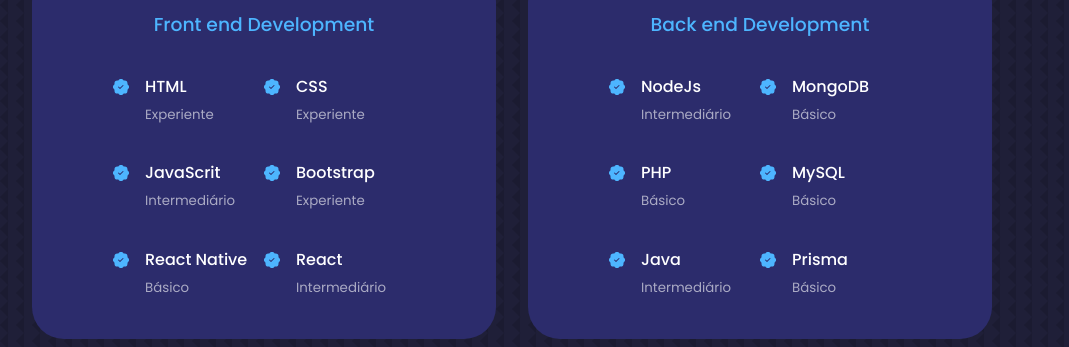
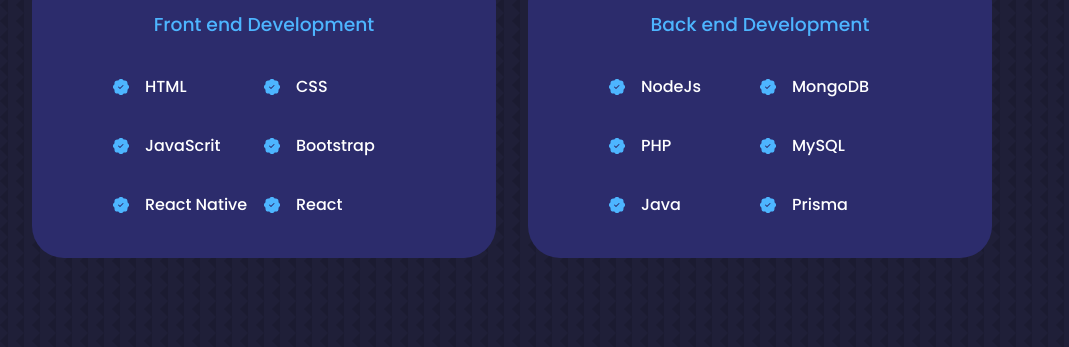
Before and after one commit to eduardovsousa/my-website, a React (Vite) app: page / in a window 1280 px wide. Shown: the part 2035-2382 px from the top of the page, without its empty margins (128-1197 px from the left). Built offline with nearby package versions, Linux system fonts and the light colour scheme.

Commit message:
remove small text in experience details

```diff
--- a/src/components/Experience/index.tsx
+++ b/src/components/Experience/index.tsx
@@ -16,42 +16,42 @@
                 <BsFillPatchCheckFill className='Icon'/>
                 <div className="">
                   <h4>HTML</h4>
-                  <small className='text-light'>Experiente</small>
+                  {/* <small className='text-light'>Experiente</small> */}
                 </div>
               </ExperienceDetails>
               <ExperienceDetails>
                 <BsFillPatchCheckFill className='Icon'/>
                 <div className="">
                   <h4>CSS</h4>
-                  <small className='text-light'>Experiente</small>
+                  {/* <small className='text-light'>Experiente</small> */}
                 </div>
               </ExperienceDetails>
               <ExperienceDetails>
                 <BsFillPatchCheckFill className='Icon'/>
                 <div className="">
                   <h4>JavaScrit</h4>
-                  <small className='text-light'>Intermediário</small>
+                  {/* <small className='text-light'>Intermediário</small> */}
                 </div>
               </ExperienceDetails>
               <ExperienceDetails>
                 <BsFillPatchCheckFill className='Icon'/>
                 <div className="">
                   <h4>Bootstrap</h4>
-                  <small className='text-light'>Experiente</small>
+                  {/* <small className='text-light'>Experiente</small> */}
                 </div>
               </ExperienceDetails>
               <ExperienceDetails>
                 <BsFillPatchCheckFill className='Icon'/>
                 <div className="">
                   <h4>React Native</h4>
-                  <small className='text-light'>Básico</small>
+                  {/* <small className='text-light'>Básico</small> */}
                 </div>
               </ExperienceDetails>
               <ExperienceDetails>
                 <BsFillPatchCheckFill className='Icon'/>
                 <div className="">
                   <h4>React</h4>
-                  <small className='text-light'>Intermediário</small>
+                  {/* <small className='text-light'>Intermediário</small> */}
                 </div>
               </ExperienceDetails>
             </ExperienceContent>
@@ -64,42 +64,42 @@
                 <BsFillPatchCheckFill className='Icon'/>
                 <div className="">
                   <h4>NodeJs</h4>
-                  <small className='text-light'>Intermediário</small>
+                  {/* <small className='text-light'>Intermediário</small> */}
                 </div>
               </ExperienceDetails>
               <ExperienceDetails>
                 <BsFillPatchCheckFill className='Icon'/>
                 <div className="">
                   <h4>MongoDB</h4>
-                  <small className='text-light'>Básico</small>
+                  {/* <small className='text-light'>Básico</small> */}
                 </div>
               </ExperienceDetails>
               <ExperienceDetails>
                 <BsFillPatchCheckFill className='Icon'/>
                 <div className="">
                   <h4>PHP</h4>
-                  <small className='text-light'>Básico</small>
+                  {/* <small className='text-light'>Básico</small> */}
                 </div>
               </ExperienceDetails>
               <ExperienceDetails>
                 <BsFillPatchCheckFill className='Icon'/>
                 <div className="">
                   <h4>MySQL</h4>
-                  <small className='text-light'>Básico</small>
+                  {/* <small className='text-light'>Básico</small> */}
                 </div>
               </ExperienceDetails>
               <ExperienceDetails>
                 <BsFillPatchCheckFill className='Icon'/>
                 <div className="">
                   <h4>Java</h4>
-                  <small className='text-light'>Intermediário</small>
+                  {/* <small className='text-light'>Intermediário</small> */}
                 </div>
               </ExperienceDetails>
               <ExperienceDetails>
                 <BsFillPatchCheckFill className='Icon'/>
                 <div className="">
                   <h4>Prisma</h4>
-                  <small className='text-light'>Básico</small>
+                  {/* <small className='text-light'>Básico</small> */}
                 </div>
               </ExperienceDetails>
             </ExperienceContent>
```
